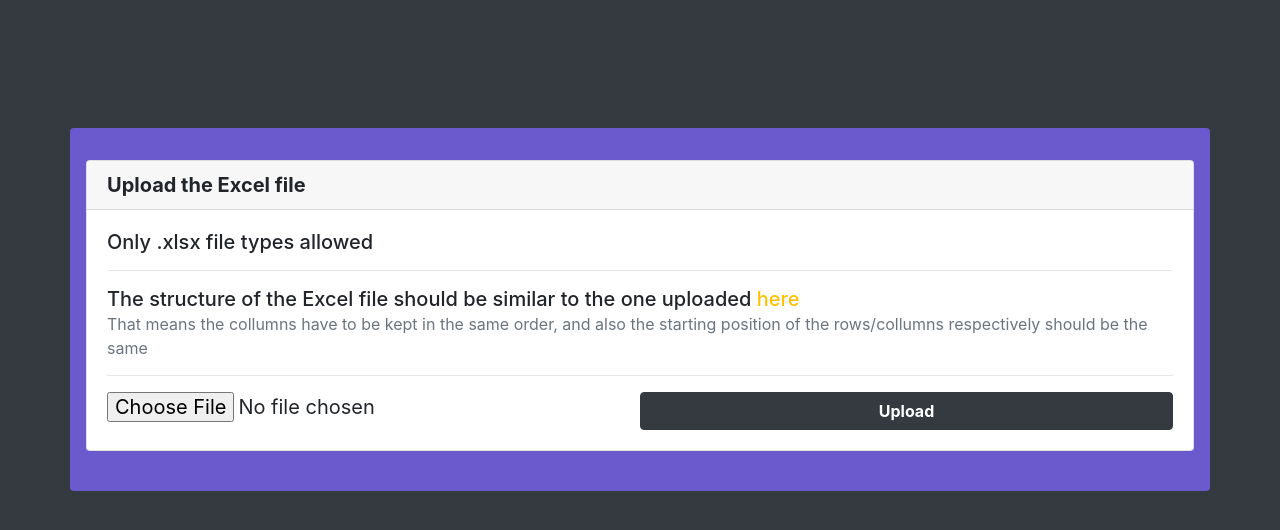
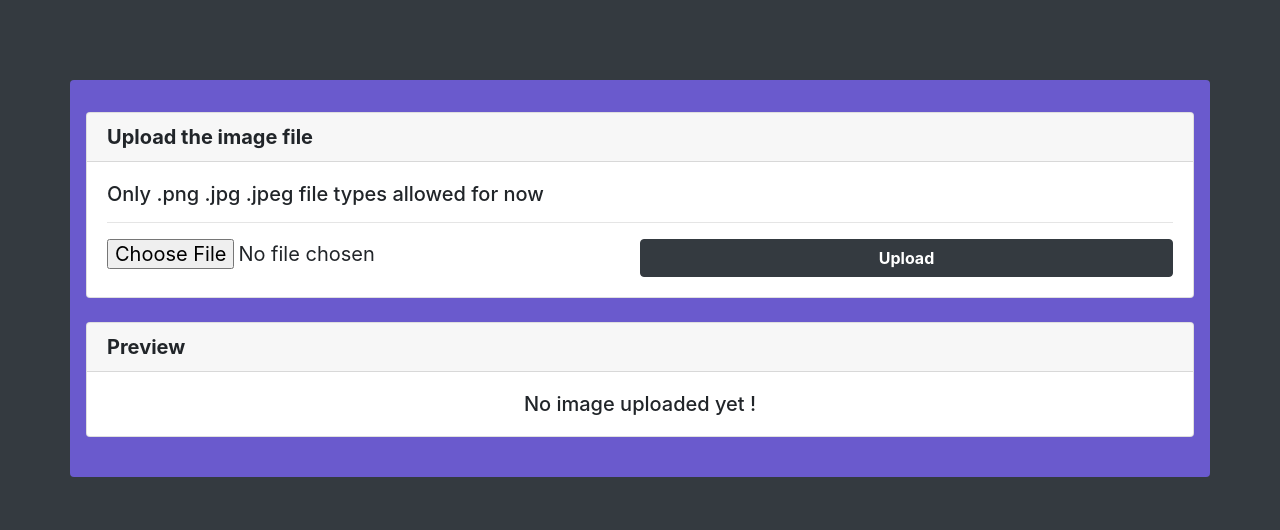
Before and after one commit to mihai10001/photo_editor, a Flask app: page /photo_editor/ in a window 1280 px wide. Shown: the top 530 px of the page. Run offline with Flask 2, Linux system fonts and the light colour scheme; some libraries are stand-ins or nearby versions.

Commit message:
added preview

```diff
--- a/app/templates/home.html
+++ b/app/templates/home.html
@@ -37,36 +37,44 @@
       </div>
     </nav> -->
 
-    <div class="container" style="height: 16%">
+    <div class="container" style="height: 10%">
     </div>
 
     <div class="container p-3 rounded mb-3" style="background-color: SlateBlue">
       <div class="row my-3">
         <div class="col-sm-12">
-
           <div class="card h5">
-          <div class="card-header"><b>Upload the Excel file</b></div>
+            <div class="card-header"><b>Upload the image file</b></div>
             <div class="card-body">
-            <div>Only .xlsx file types allowed</div>
-            <hr class="my-3">
-            <div>The structure of the Excel file should be similar to the one uploaded <a href="https://nokia.sharepoint.com/:x:/r/sites/SOAM_3/_layouts/15/Doc.aspx?sourcedoc=%7B083AAEB1-13C4-43FE-ADA3-31F15C8D3084%7D&amp;file=OrgChart_Generator_BTSOAM_Timisoara.xlsx&amp;action=default&amp;mobileredirect=true" class="text-warning">here</a></div>
-            <small class="text-muted">That means the collumns have to be kept in the same order, and also the starting position of the rows/collumns respectively should be the same</small>
+              <div>Only .png .jpg .jpeg file types allowed for now</div>
               <hr class="my-3">
               <form method="POST" enctype="multipart/form-data">
                 <input name="file" type="file">
                 <button type="submit" name="submit_button" value="upload_image" class="btn btn-dark w-50 float-right"><b>Upload</b></button>
               </form>
             </div>
-
-          {% if filename %}
-          <div class="card-footer text-success"><b>Image uploaded succesfully: {{ filename }}</b></div>
-          <img src="{{url_for('static', filename=filename)}}" width="100" height="100" />
-          {% endif %}
-
+          </div>
+        </div>
       </div>
 
+      <div class="row my-3">
+        <div class="col-sm-12">
+          <div class="card h5">
+            <div class="card-header"><b>Preview</b></div>
+            <div class="card-body mx-auto">
+              {% if filename %}
+                <div class="text-success"><b>Image uploaded succesfully: {{ filename }}</b></div>
+                <div class="my-2">
+                <img src="{{url_for('static', filename=filename)}}" class="rounded" style="max-width: 400px" />
+              {% else %}
+                <div>No image uploaded yet !</div>
+              {% endif %}
             </div>
           </div>
+        </div>
+      </div>
+
+
     </div>
 
     <!-- Optional JavaScript -->
```
Lines whose indentation alone changed are shown as unchanged.
